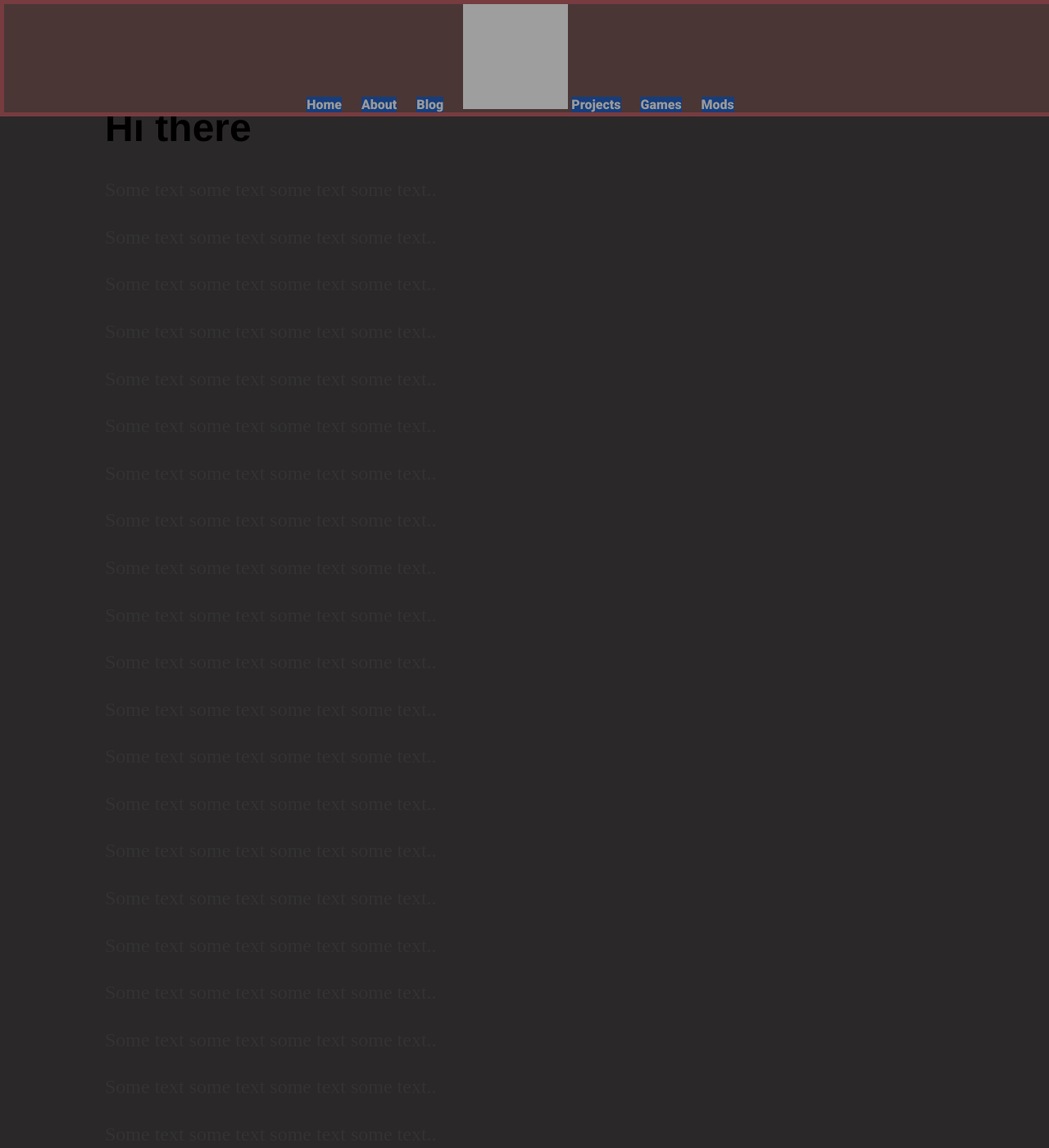
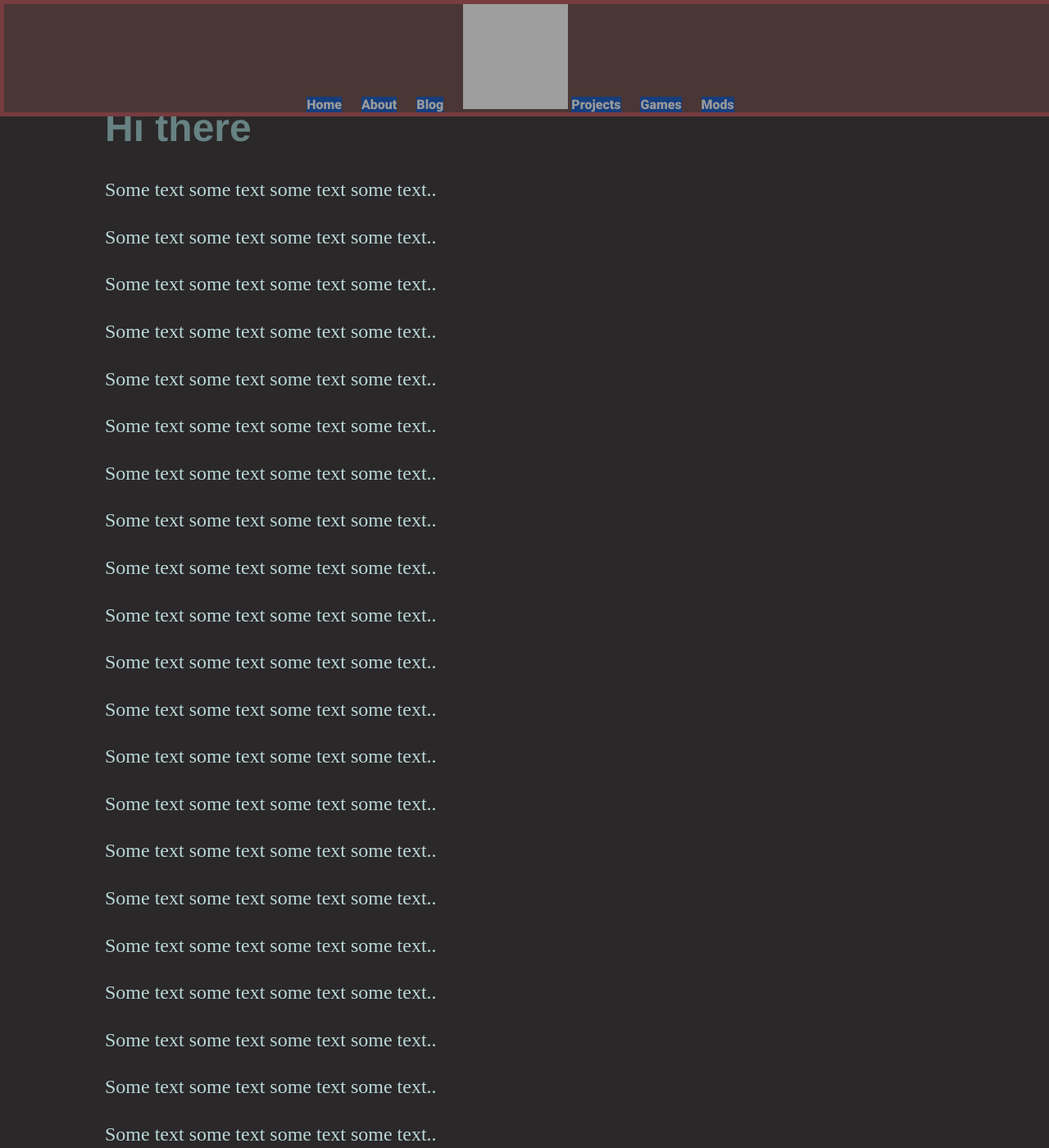
Before and after one commit to Horatio-McCallister/Horatio-McCallister.github.io, a Jekyll site: the page built from index.html, in a window 1280 px wide and 1400 px high. Shown: the whole window at 82% size. Built offline with Jekyll 4.4.1, drawn with Linux system fonts in a browser that asks for light colours; grey boxes are pictures that could not be loaded.

Commit message:
no message

```diff
--- a/css/main.css
+++ b/css/main.css
@@ -38,11 +38,12 @@ a:hover {
 h1 {
     font-size: 3em;
     font-family:'Helvetica', 'Arial', 'Sans-Serif';
+	color: #678282;
 }
 p {
     font-size: 1.5em;
     line-height: 1.4em;
-    color: #333;
+    color: #b9d7d7;
 }
 footer {
     border-top: 1px solid #d5d5d5;
```
